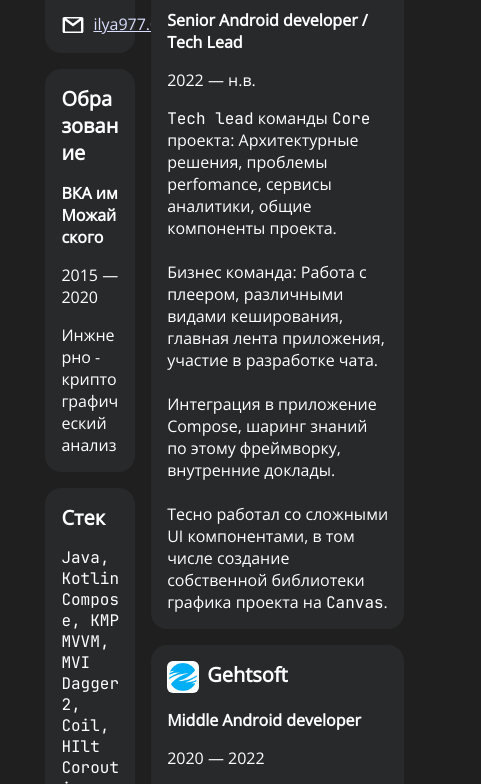
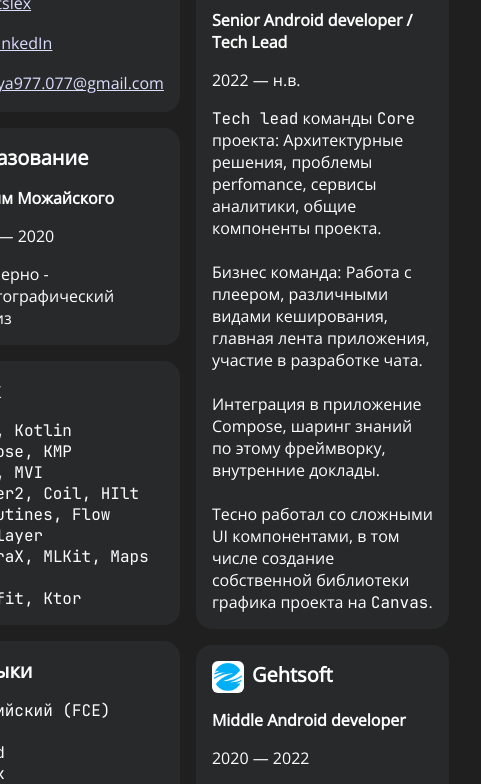
Before and after one commit to stslex/cv_stslex, a plain HTML site: page index.html in a window 390 px wide. Shown: the part 550-1334 px from the top of the page, 481 px wide, since content can reach past the window. Drawn offline with Linux system fonts and the light colour scheme.

Commit message:
fix mobile

```diff
--- a/index.html
+++ b/index.html
@@ -1,7 +1,6 @@
 <html>
   <head>
     <title>Ilya CV</title>
-    <!-- todo later <meta name="viewport" content="width=device-width, initial-scale=1.0" /> -->
     <link
       rel="shortcut icon"
       href="https://www.gstatic.com/devrel-devsite/prod/v007b6b9ca3b0c540f1a70d3d8e9cb4ae5fe8301ccf9dd34be407e5b8cb6b5dac/android/images/favicon.png"
@@ -112,7 +111,8 @@
     <div
       style="
         width: fit-content;
-        max-width: 80%;
+        max-width: 910px;
+        min-width: min-content;
         height: 1600px;
         padding: 32px;
         background: #1f1f1f;
@@ -122,7 +122,15 @@
         display: flex;
       "
     >
-      <div style="flex-direction: column; gap: 16px; display: flex; width: 30%">
+      <div
+        style="
+          flex-direction: column;
+          gap: 16px;
+          display: flex;
+          max-width: 300px;
+          min-width: min-content;
+        "
+      >
         <img
           style="
             width: 100%;
@@ -215,6 +223,7 @@
           flex: 1 1 0;
           flex-direction: column;
           align-items: flex-start;
+          min-width: min-content;
           gap: 16px;
           display: inline-flex;
         "
```
